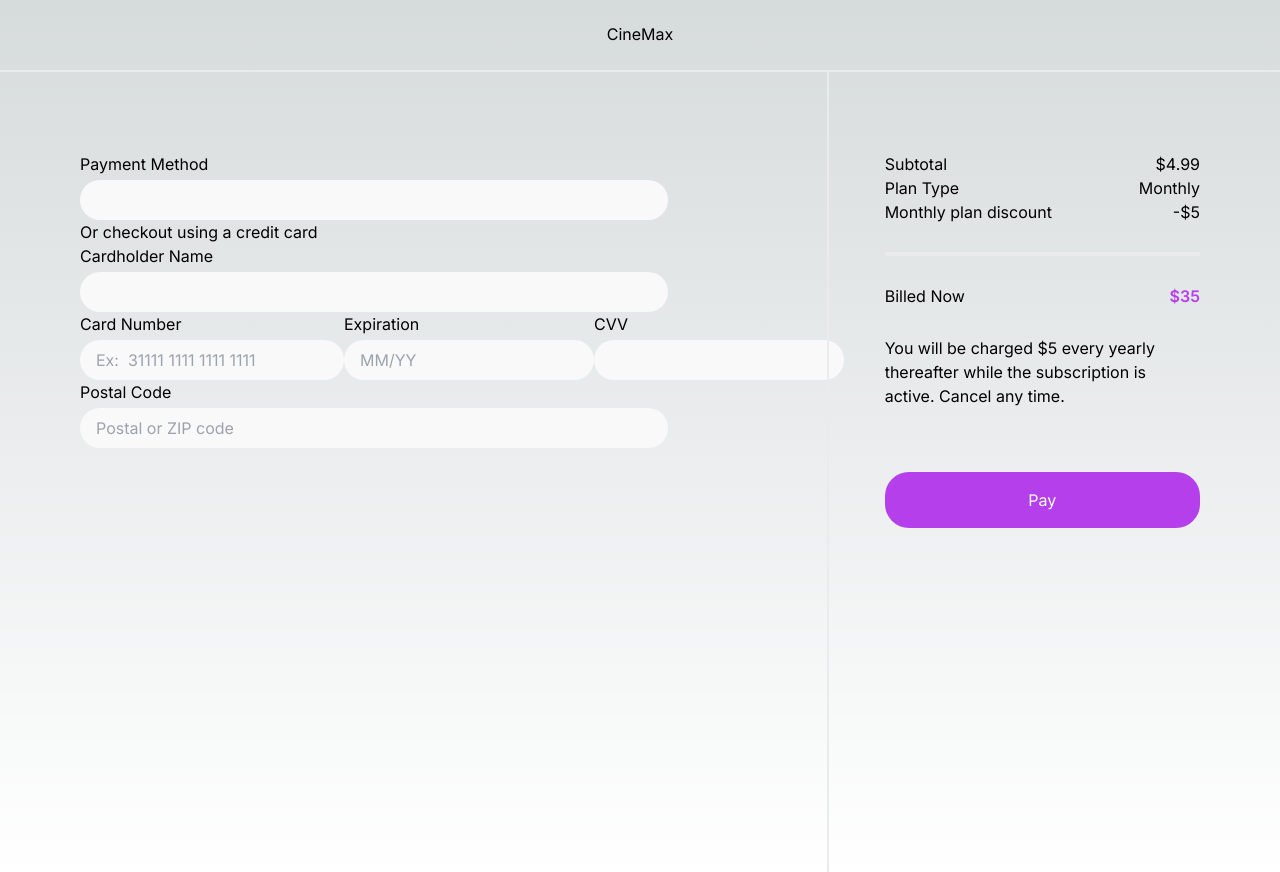
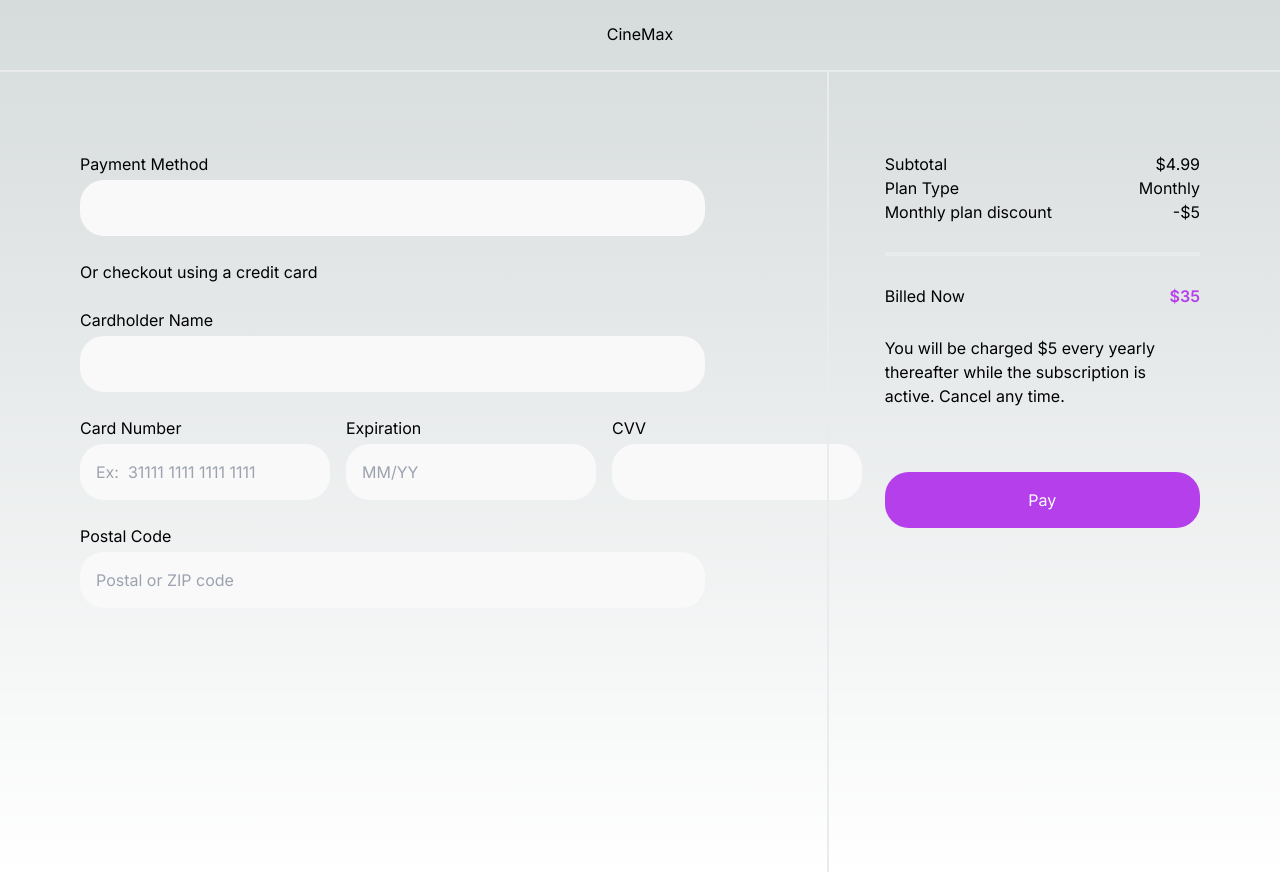
Before and after one commit to reeyhanyilmaz/Movie, a Next.js app: page /payment in a window 1280 px wide. Built offline with nearby package versions, Linux system fonts and the light colour scheme.

Commit message:
add payment page validation

```diff
--- a/src/app/payment/page.js
+++ b/src/app/payment/page.js
@@ -1,116 +1,125 @@
-"use client"
-import React, { useState, useEffect } from "react";
+"use client";
+import React from "react";
+import InputMask from "react-input-mask";
+import { useForm } from "react-hook-form";
 
 function Payment() {
-  const [formData, setFormData] = useState({
-    cardholdername: "",
-    cardnumber: "",
-    expiration: "",
-    cvv: "",
-    postalcode: "",
-  });
+  const {
+    register,
+    handleSubmit,
+    watch,
+    formState: { errors },
+  } = useForm();
 
-  const [errors, setErrors] = useState({});
-  console.log("error :>> ", errors);
-  //input degisimlerini yakalayıp öncekinin üzerine degisen kısmı güncelliyor
-  const handleInputChange = (e) => {
-    const { name, value } = e.target;
-    //name input türü, value input verisi
-    setFormData((prevData) => ({
-      ...prevData,
-      [name]: value, // {cardnumber: value}
-    }));
-
-    const maskCreditCardNumber = (number)=>{
-      const visibleDigits = 4;
-      const masketNumber = "*".repeat(number.length-visibleDigits)+ number.slice(-visibleDigits);
-      return masketNumber;
-    }
-
-    validateForm();
-  };
-
-  const validateForm = () => {
-    const newError = {};
-
-    if (formData.cardholdername.length < 1 || formData.cardholdername.length > 32) {
-      console.log("yes :>> ");
-      newError.cardholdername = "Cardholdername min must be 1, max 32 characters.";
-    }
-
-    if (formData.cardnumber.length != 16) {
-      newError.cardnumber = "Card number min must be 16 characters.";
-    }
-
-    setErrors(newError);
+  const onSubmit = (data) => {
+    console.log("data :>> ", data);
   };
 
   return (
     <div className="min-h-screen">
       <nav className="text-center h-[72px] pt-[22px] border-b-2 border-[#E9EBED]">CineMax</nav>
+      <form onSubmit={handleSubmit(onSubmit)}>
         <div className="flex flex-row justify-evenly px-20">
           <div className="w-8/12 flex flex-col py-20">
             <h2>Payment Method</h2>{" "}
-          <input className="bg-[#F9F9F9] border-1 rounded-3xl max-w-[588px] mt-1 py-2 pl-4" type="text" />{" "}
-          <p>Or checkout using a credit card</p>
+            <input
+              className="bg-[#F9F9F9] h-14 border-1 rounded-3xl max-w-[625px] mt-1 py-2 pl-4 focus-visible:outline-none "
+              type="text"
+            />
+            <p className="text-lightGrayTextColor mt-6">Or checkout using a credit card</p>
+            <div className="flex flex-col mt-6">
+              <label className="text-grayTextColor">Cardholder Name</label>
+              <input
+                className={`bg-[#F9F9F9] h-14 rounded-3xl max-w-[625px] mt-1 py-2 pl-4 focus-visible:outline-none ${
+                  errors.cardholdername ? "border-red-500" : ""
+                }`}
+                type="text"
+                {...register("cardholdername", {
+                  required: "Cardholder name is required",
+                  pattern: {
+                    value: /^[a-zA-ZıİğĞüÜşŞöÖçÇ\s]{1,32}$/,
+                    message: "Cardholder name must be a minimum of 1 character and a maximum of 32 characters.",
+                  },
+                })}
+              />
+              {errors.cardholdername ? (
+                <p className="text-rose-600 text-sm mt-1">{errors.cardholdername.message}</p>
+              ) : null}
+            </div>
+            <div className="flex flex-row mt-6 gap-x-4 max-w-[625px]">
               <div className="flex flex-col">
-            <label>Cardholder Name</label>
-            <input
-              className="bg-[#F9F9F9] border-1 rounded-3xl max-w-[588px] mt-1 py-2 pl-4"
+                <label className="text-grayTextColor">Card Number</label>
+                <InputMask
+                  mask="9999 9999 9999 9999"
+                  maskChar=" "
+                  className="bg-[#F9F9F9] h-14 border-1 rounded-3xl mt-1 py-2 pl-4 focus-visible:outline-none"
                   type="text"
-              name="cardholdername"
-              value={formData.cardholdername}
-              onChange={handleInputChange}
+                  placeholder="Ex:  31111 1111 1111 1111"
+                  {...register("cardnumber", {
+                    required: "Card number is required",
+                    pattern: {
+                      value: /^\d{4}\s\d{4}\s\d{4}\s\d{4}$/,
+                      message: "The string must consist of 16 numeric digits",
+                    },
+                  })}
                 />
-            {errors.cardholdername && <p className="text-rose-600">{errors.cardholdername}</p>}
-          </div>
-          <div className="flex flex-row">
-            <div className="flex flex-col">
-              <label>Card Number</label>
-              <input
-                className="bg-[#F9F9F9] border-1 rounded-3xl max-w-[588px] mt-1 py-2 pl-4 min-w-[264px]"
-                type="number"
-                placeholder="Ex:  31111 1111 1111 1111"
-                name="cardnumber"
-                value={formData.cardnumber}
-                onChange={handleInputChange}
-              />
-              {errors.cardnumber && <p className="text-rose-600">{errors.cardholdername}</p>}
+                {errors.cardnumber ? <p className="text-rose-600 text-sm mt-1">{errors.cardnumber.message}</p> : null}
               </div>
 
               <div className="flex flex-col">
-              <label>Expiration</label>
-              <input
-                className="bg-[#F9F9F9] border-1 rounded-3xl min-w-[138px] mt-1 py-2 pl-4 "
+                <label className="text-grayTextColor">Expiration</label>
+                <InputMask
+                  mask="99/99"
+                  maskChar=""
+                  className="bg-[#F9F9F9] h-14 border-1 rounded-3xl mt-1 py-2 pl-4 focus-visible:outline-none"
                   type="text"
                   placeholder="MM/YY"
-                name="expiration"
-                value={formData.expiration}
-                onChange={handleInputChange}
+                  {...register("expiration", {
+                    required: "Expiration is required",
+                    pattern: {
+                      value: /^(0[1-9]|1[0-1])\/(2[4-9]|1[3-9]\d|\d{3,})$/,
+                      message: "Please enter a date after 11/23",
+                    },
+                  })}
                 />
+                {errors.expiration ? (
+                  <p className="max-w-[400px] text-rose-600 text-sm mt-1">{errors.expiration.message}</p>
+                ) : null}
               </div>
 
               <div className="flex flex-col">
-              <label>CVV</label>
+                <label className="text-grayTextColor">CVV</label>
                 <input
-                className="bg-[#F9F9F9] border-1 rounded-3xl min-w-[138px] mt-1 py-2 pl-4 "
+                  className="bg-[#F9F9F9] h-14 border-1 rounded-3xl mt-1 py-2 pl-4 focus-visible:outline-none"
                   type="number"
-                name="cvv"
-                value={formData.cvv}
-                onChange={handleInputChange}
+                  {...register("cvv", {
+                    required: "CVV is required",
+                    pattern: {
+                      value: /^\d{3}$/,
+                      message: "The string must consist of 3 numeric digits",
+                    },
+                  })}
                 />
+                {errors.cvv ? <p className="max-w-[400px] text-rose-600 text-sm mt-1">{errors.cvv.message}</p> : null}
               </div>
             </div>
-          <div className="flex flex-col">
-            <label>Postal Code</label>
+            <div className="flex flex-col mt-6">
+              <label className="text-grayTextColor">Postal Code</label>
               <input
-              className="bg-[#F9F9F9] border-1 rounded-3xl max-w-[588px] mt-1 py-2 pl-4"
-              type="number"
+                className="bg-[#F9F9F9] h-14 border-1 rounded-3xl max-w-[625px] mt-1 py-2 pl-4 focus-visible:outline-none"
+                type="text"
                 placeholder="Postal or ZIP code"
-              name="postalcode"
-              value={formData.postalcode}
-              onChange={handleInputChange}
+                {...register("postalcode", {
+                  required: "Postal code is required",
+                  pattern: {
+                    value: /^[a-zA-Z0-9]{3,12}$/,
+                    message: "Postal code must be a minimum of 3 character and a maximum of 12 characters",
+                  },
+                })}
               />
+              {errors.postalcode ? (
+                <p className="text-rose-600 text-sm mt-1">{errors.postalcode.message}</p>
+              ) : null}
             </div>
           </div>
           <div className="w-4/12 flex flex-col h-screen border-l-2 border-[#E9EBED] pl-14 py-20">
@@ -134,11 +143,12 @@ function Payment() {
             <p className="mb-16">
               You will be charged $5 every yearly thereafter while the subscription is active. Cancel any time.
             </p>
-          <button className="py-4 px-10 bg-[#B43FEB] rounded-3xl text-white" type="submit">
+            <button className="bg-[#B43FEB] py-4 px-10  rounded-3xl text-white" type="submit">
               Pay
             </button>
           </div>
         </div>
+      </form>
     </div>
   );
 }
```
Lines whose indentation alone changed are shown as unchanged.
